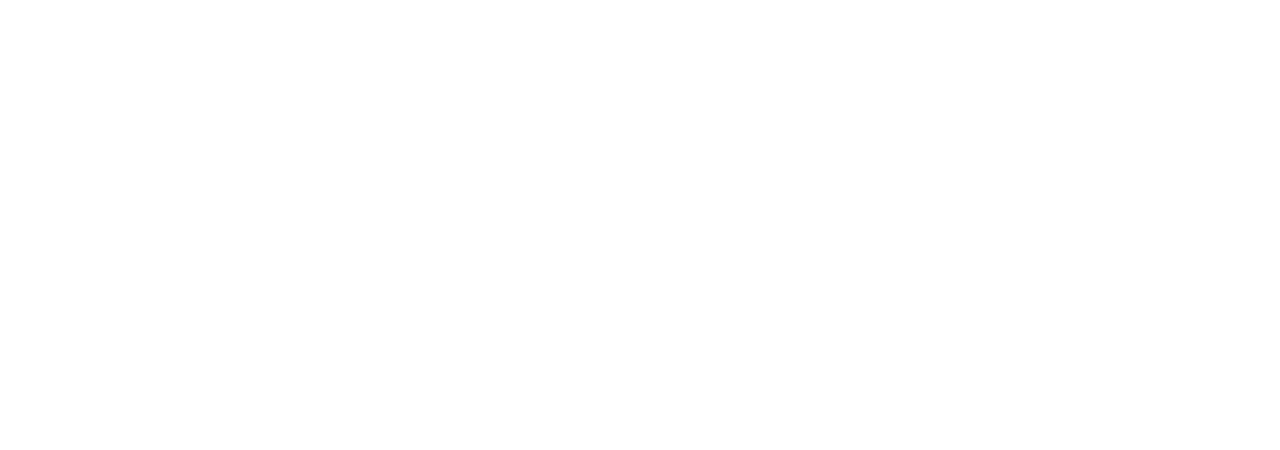
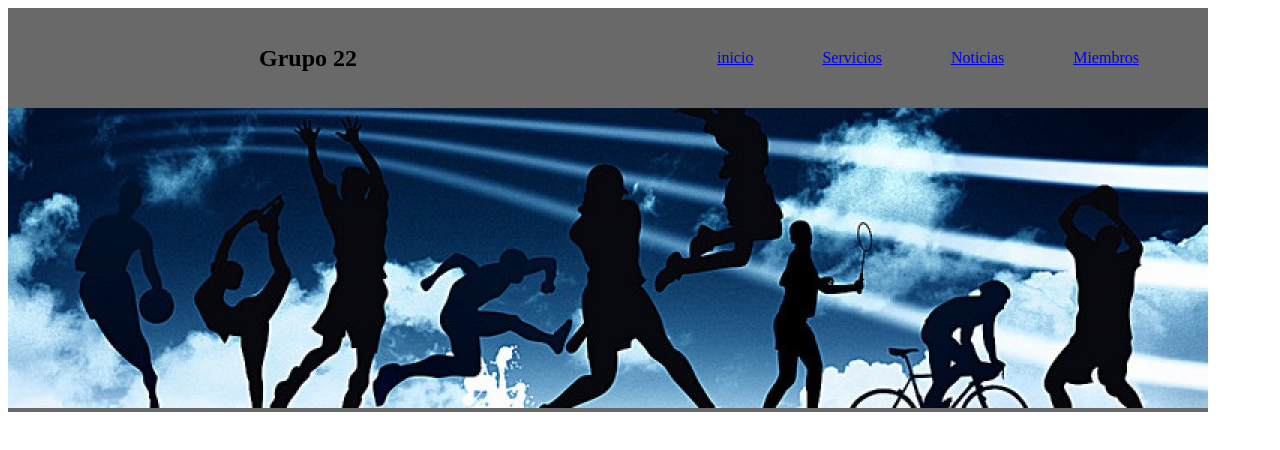
Before and after one commit to MateoCarvajalG/semana1-22, a website: page src/index.html in a window 1280 px wide. Drawn offline with Linux system fonts and the light colour scheme.

Commit message:
el header esta listo

```diff
--- a/src/index.html
+++ b/src/index.html
@@ -1,11 +1,52 @@
 <!DOCTYPE html>
 <html lang="es">
+
 <head>
     <meta charset="UTF-8">
     <meta name="viewport" content="width=device-width, initial-scale=1.0">
-    <title>Mi primera pagina web</title>
+    <title>Document</title>
+    <link rel="stylesheet" href="style.css">
 </head>
+
 <body>
+    <header class="header" >
+        <!-- seccion para el menu -->
+       <section  class="barra-superior">
+           <div class="titulo-principal">
+                <h1>Grupo 22</h1>
+           </div>
+            <nav class="contenedor-menu">
+                <ul class="menu-principal">
+                    <li class="menu-principal__item"><a href=#> inicio</a></li>
+                    <li class="menu-principal__item"><a href=#services> Servicios</a></li>
+                    <li class="menu-principal__item"><a href=#news> Noticias</a></li>
+                    <li class="menu-principal__item"><a href=#team> Miembros</a></li>
 
+                </ul>
+            </nav>
+       </section>
+       <!-- seccion para el banner  -->
+        <img src="/pic/cabecera.jpg" alt="imagen banner">
+       <section>
+
+       </section>
+    </header>
+    <main>
+        <section id ="services">
+
+        </section>
+
+        <section id="news">
+
+        </section>
+
+        <section id="team">
+
+        </section>
+    </main>
+    <footer>
+
+    </footer>
 </body>
+
 </html>
--- /dev/null
+++ b/src/style.css
@@ -0,0 +1,45 @@
+body {
+    font-family: 'Times New Roman', Times, serif;
+    width : 1200px
+}
+
+.header{
+    background-color: dimgray;
+}
+
+.barra-superior{
+    display: flex;
+    align-items: center;
+    height: 100px;
+}
+
+.titulo-principal{
+    width: 50%;
+    display: flex;
+    align-items: center;
+    justify-content: center;
+
+}
+
+.barra-superior__titulo{
+    position: absolute;
+
+
+}
+.contenedor-menu{
+width: 50%;
+}
+
+.menu-principal{
+    display: flex;
+    list-style: none;
+    justify-content: space-evenly;
+}
+
+.menu-principal__item > a:hover{
+   text-decoration: none;
+}
+.menu-principal__item > a:hover{
+    font-size: 20px;
+    text-decoration: underline
+}
```
Also changed, not shown: pic/cabecera.jpg (added).
